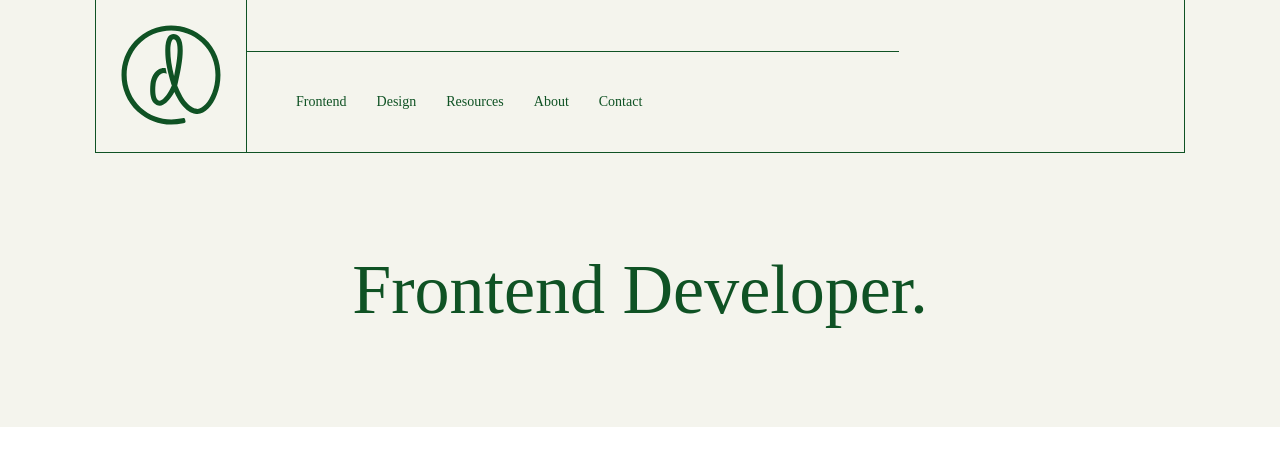
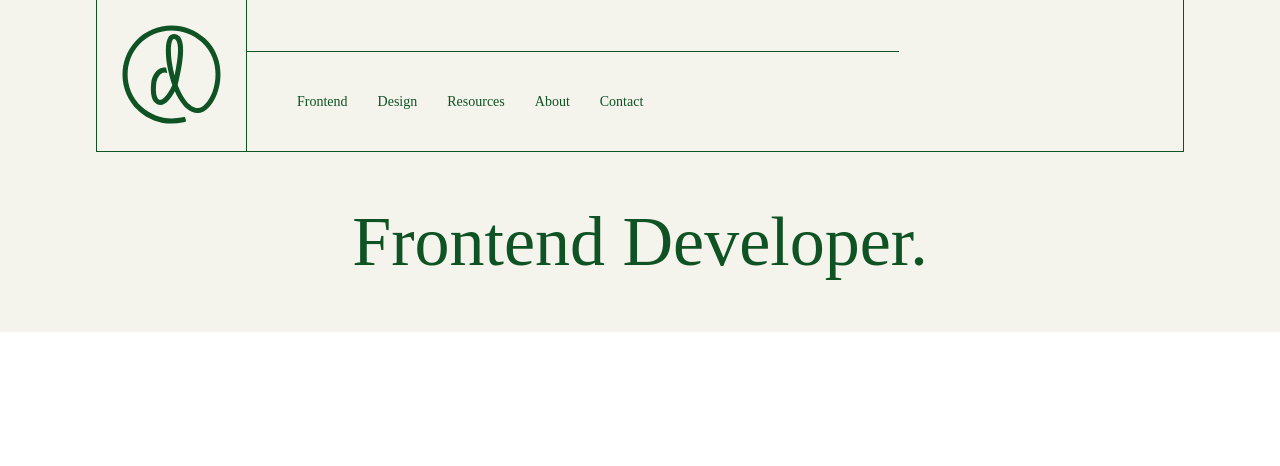
Before and after one commit to dtangerfors/react-portfolio, a React (Create React App) app: page / in a window 1280 px wide. Shown: the top 466 px of the page. Built offline with nearby package versions, Linux system fonts and the light colour scheme; a web font is replaced by a local one.

Commit message:
Added basic css styling

```diff
--- a/src/App.css
+++ b/src/App.css
@@ -1,12 +1,26 @@
+*,
+*::after,
+*::before {
+  margin: 0;
+  padding: 0;
+  box-sizing: inherit;
+  transition: all .3s linear;
+}
+
+body {
+  box-sizing: border-box;
+}
+
+html {
+  font-size: 62.5%;
+}
+
+
 .App {
   display: flex;
   align-items: center;
   flex-direction: column;
   background-color: #F4F4ED;
-}
-
-html {
-  font-size: 62.5%;
 }
 
 @font-face {
```
